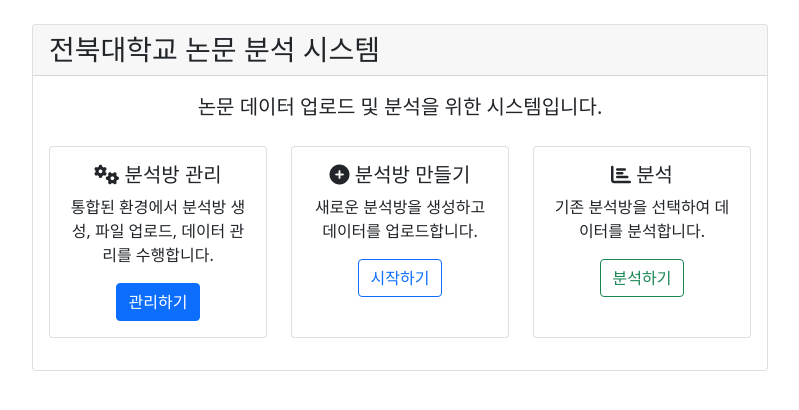
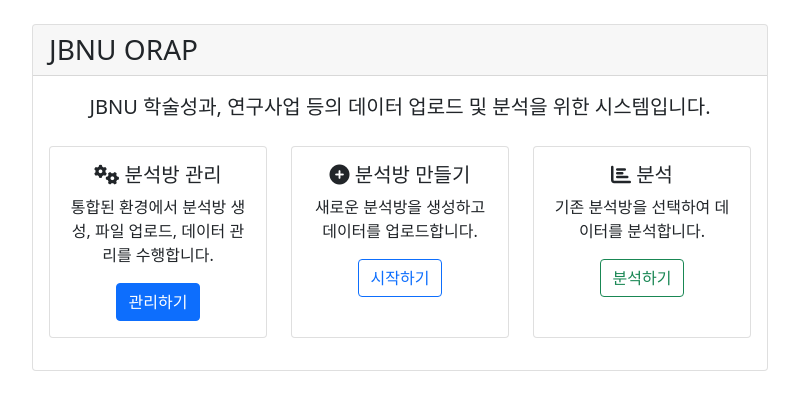
Before and after one commit to Suntae-Kim2020/orap, a Flask app: page / in a window 1280 px wide. Shown: the part 56-466 px from the top of the page, without its empty margins (240-1039 px from the left). Run offline with Flask 3, Linux system fonts and the light colour scheme; parts of the project's set-up code (start-up, migrations or seed data) failed here and were passed over.

Commit message:
제목변경

```diff
--- /dev/null
+++ b/auth_code.txt
@@ -0,0 +1 @@
+4/0AVMBsJhrw0_-VNrORD71Kv_06dxwkkKdvG7lNNM4LaJ0oqD30_-8xDfrOvlXu7ZQUYXyPA
--- a/templates/index.html
+++ b/templates/index.html
@@ -7,10 +7,10 @@
     <div class="col-md-8">
         <div class="card">
             <div class="card-header">
-                <h3 class="mb-0">전북대학교 논문 분석 시스템</h3>
+                <h3 class="mb-0">JBNU ORAP</h3>
             </div>
             <div class="card-body text-center">
-                <p class="lead">논문 데이터 업로드 및 분석을 위한 시스템입니다.</p>
+                <p class="lead">JBNU 학술성과, 연구사업 등의 데이터 업로드 및 분석을 위한 시스템입니다.</p>
 
                 <div class="row mt-4">
                     <div class="col-md-4 mb-3">
```
